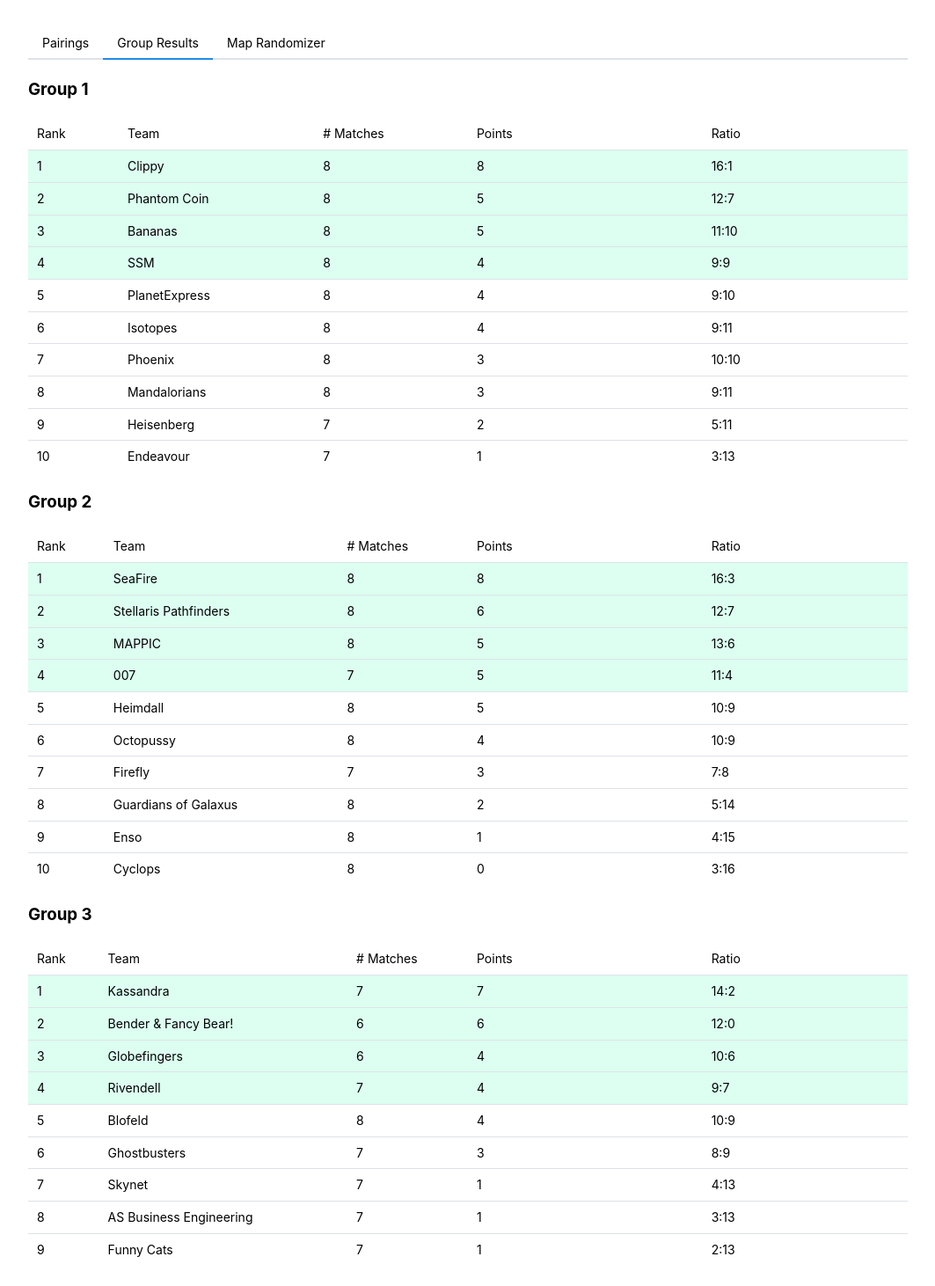
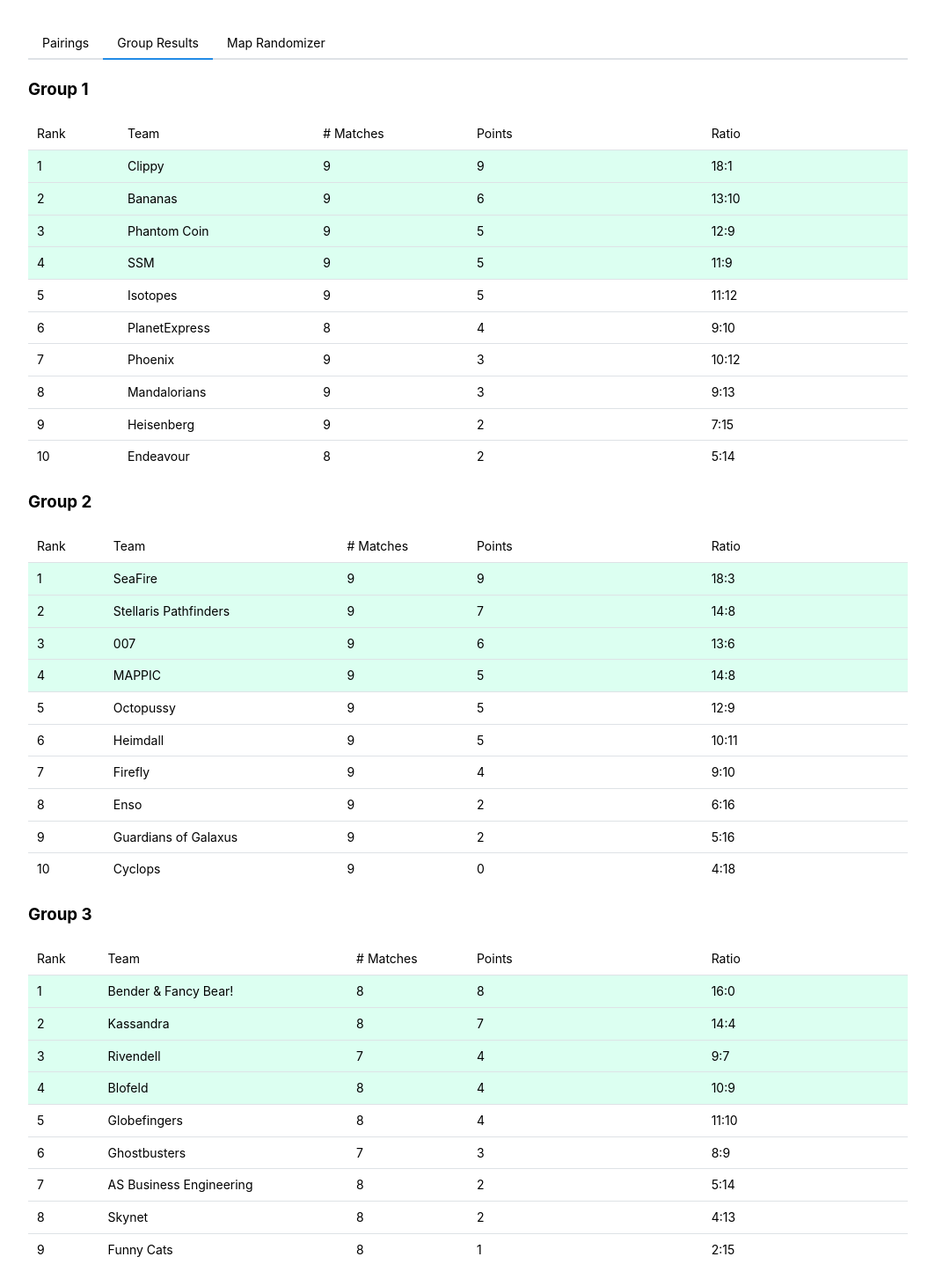
Before and after one commit to Nasicus/dgpdggtwc, a React (Vite) app: page / in a window 1280 px wide. Shown: the top 1462 px of the page at 88% size, without its empty margins (108-1171 px from the left). Built offline with nearby package versions, Linux system fonts and the light colour scheme.

Commit message:
add all until 16.02

```diff
--- a/src/data/groupResults.ts
+++ b/src/data/groupResults.ts
@@ -77,17 +77,17 @@ export const group1: Group = [
       ["Clippy", "Phoenix", "2:0"],
       ["Isotopes", "SSM", "2:0"],
       ["Phantom Coin", "Mandalorians", "0:2"],
-      ["Endeavour", "Heisenberg", ""],
+      ["Endeavour", "Heisenberg", "2:1"],
       ["PlanetExpress", "Bananas", "2:0"],
     ],
   ],
   [
     "Week 9",
     [
-      ["Phoenix", "SSM", ""],
-      ["Clippy", "Mandalorians", ""],
-      ["Isotopes", "Heisenberg", ""],
-      ["Phantom Coin", "Bananas", ""],
+      ["Phoenix", "SSM", "0:2"],
+      ["Clippy", "Mandalorians", "2:0"],
+      ["Isotopes", "Heisenberg", "2:1"],
+      ["Phantom Coin", "Bananas", "0:2"],
       ["Endeavour", "PlanetExpress", ""],
     ],
   ],
@@ -169,7 +169,7 @@ export const group2: Group = [
     [
       ["SeaFire", "Stellaris Pathfinders", "2:0"],
       ["Octopussy", "MAPPIC", "2:1"],
-      ["007", "Firefly", ""],
+      ["007", "Firefly", "0:2"],
       ["Enso", "Guardians of Galaxus", "1:2"],
       ["Cyclops", "Heimdall", "1:2"],
     ],
@@ -177,11 +177,11 @@ export const group2: Group = [
   [
     "Week 9",
     [
-      ["Stellaris Pathfinders", "MAPPIC", ""],
-      ["SeaFire", "Firefly", ""],
-      ["Octopussy", "Guardians of Galaxus", ""],
-      ["007", "Heimdall", ""],
-      ["Enso", "Cyclops", ""],
+      ["Stellaris Pathfinders", "MAPPIC", "2:1"],
+      ["SeaFire", "Firefly", "2:0"],
+      ["Octopussy", "Guardians of Galaxus", "2:0"],
+      ["007", "Heimdall", "2:0"],
+      ["Enso", "Cyclops", "2:1"],
     ],
   ],
 ];
@@ -261,7 +261,7 @@ export const group3: Group = [
     "Week 8",
     [
       ["Blofeld", "Kassandra", "0:2"],
-      ["Globefingers", "Bender & Fancy Bear!", ""],
+      ["Globefingers", "Bender & Fancy Bear!", "0:2"],
       ["Ghostbusters", "AS Business Engineering", "2:0"],
       ["Rivendell", "Skynet", "2:0"],
       ["BREAK", "Funny Cats", ""],
@@ -270,9 +270,9 @@ export const group3: Group = [
   [
     "Week 9",
     [
-      ["Kassandra", "Bender & Fancy Bear!", ""],
-      ["Globefingers", "AS Business Engineering", ""],
-      ["Funny Cats", "Skynet", ""],
+      ["Kassandra", "Bender & Fancy Bear!", "0:2"],
+      ["Globefingers", "AS Business Engineering", "1:2"],
+      ["Funny Cats", "Skynet", "f:0"],
       ["Ghostbusters", "Rivendell", ""],
       ["BREAK", "Blofeld", ""],
     ],
@@ -363,10 +363,10 @@ export const group4: Group = [
   [
     "Week 9",
     [
-      ["Skyfall", "Nucular", ""],
-      ["Das Business", "Blackjack", ""],
-      ["The Rookies", "BECS", ""],
-      ["Finity", "Don't Panic", ""],
+      ["Skyfall", "Nucular", "2:0"],
+      ["Das Business", "Blackjack", "0:2"],
+      ["The Rookies", "BECS", "1:2"],
+      ["Finity", "Don't Panic", "2:0"],
       ["BREAK", "Darwin", ""],
     ],
   ],
```
